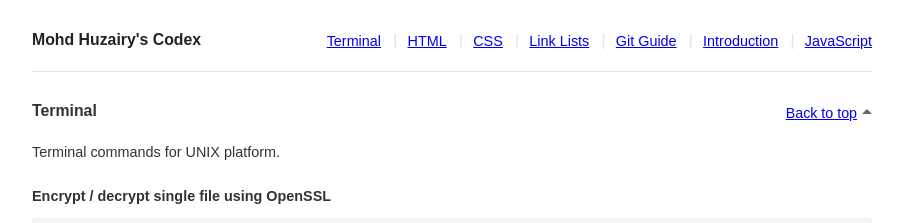
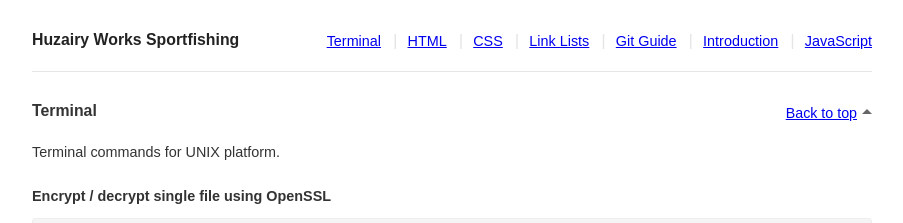
Before and after one commit to huzairyworks/huzairyworks.github.io, a Jekyll site: the page built from index.html, in a window 1280 px wide and 900 px high. Shown: the top 223 px of the window, without its empty margins (188-1091 px from the left). Built offline with Jekyll 4.4.1, drawn with Linux system fonts in a browser that asks for light colours; nearby versions of some CDN libraries.

Commit message:
Update _config.yml

```diff
--- a/_config.yml
+++ b/_config.yml
@@ -1,5 +1,5 @@
 # Site settings
-title: "Mohd Huzairy's Codex"
+title: "Huzairy Works Sportfishing"
 baseurl: "" # the subpath of your site, e.g. /blog/
 url: "http://yourdomain.com" # the base hostname & protocol for your site
 
```
